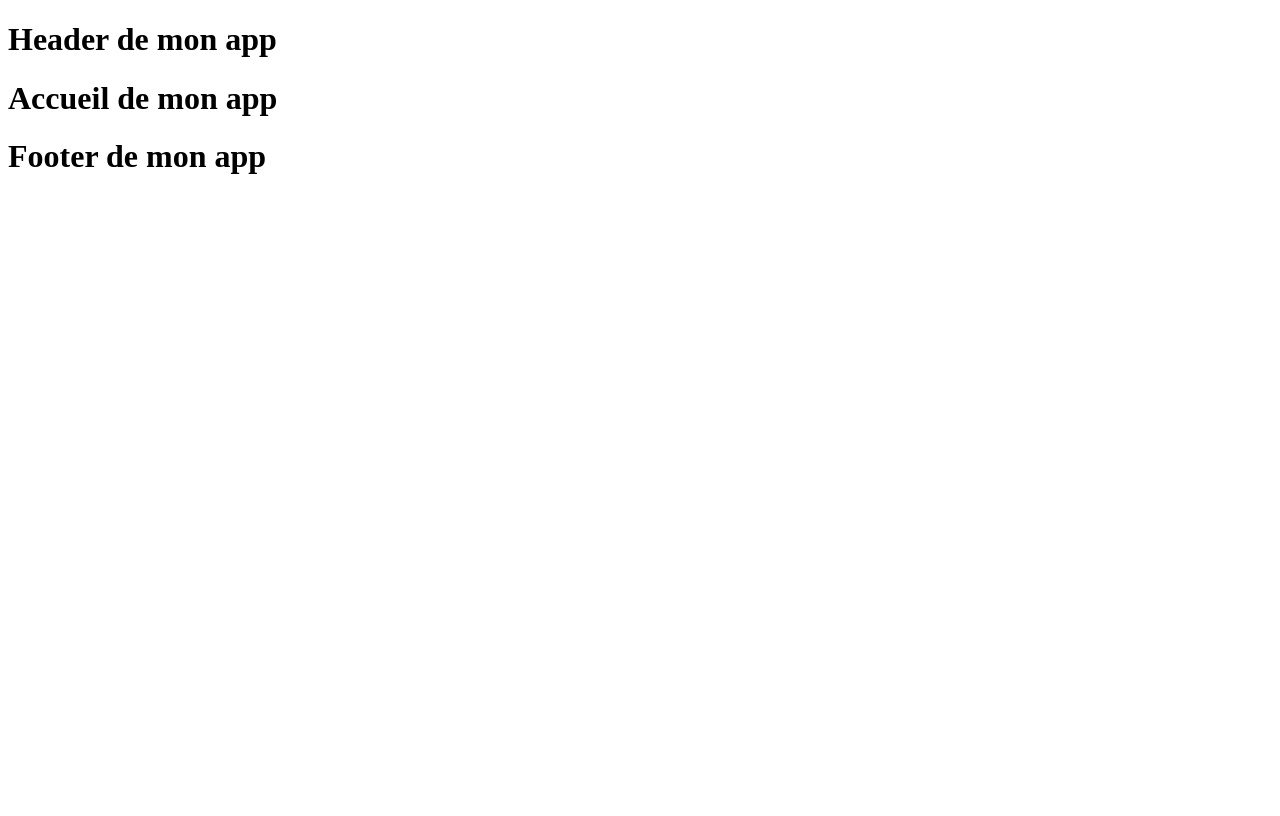
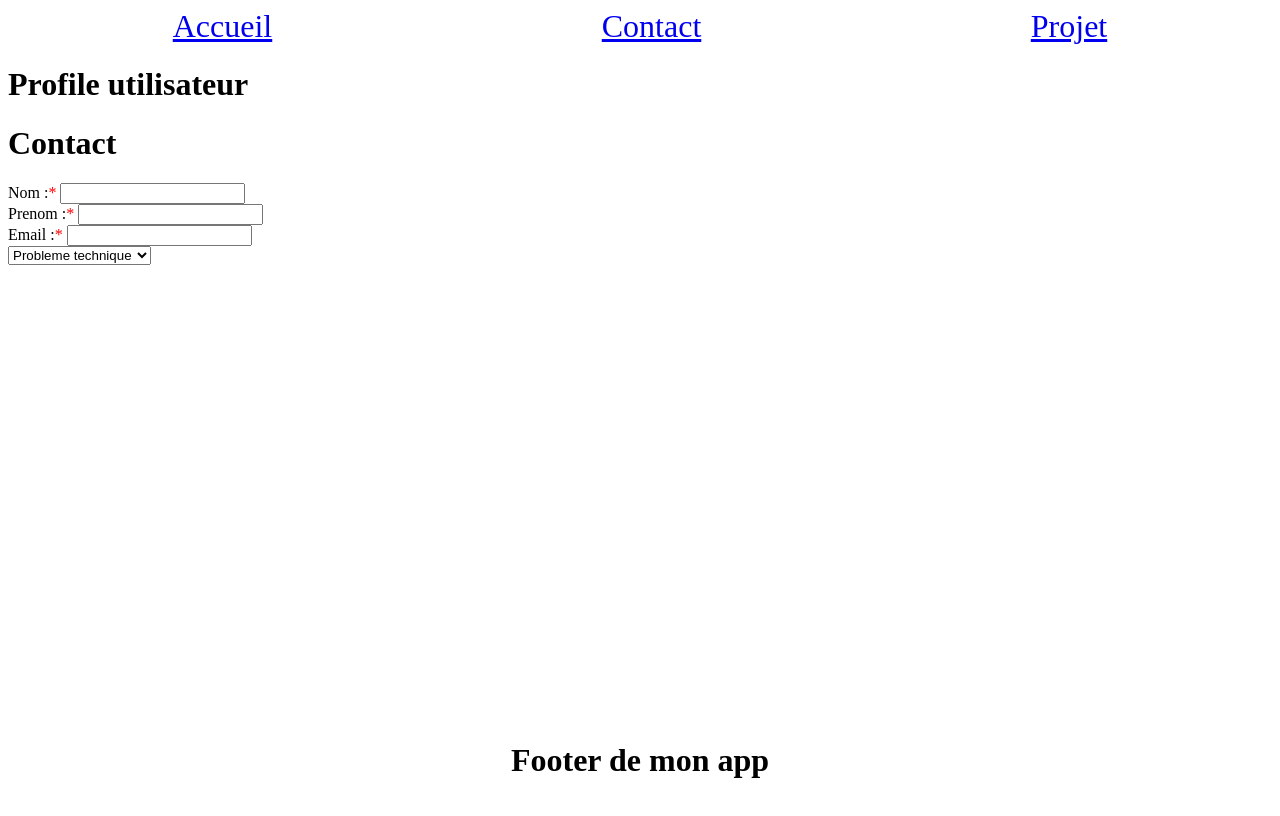
Before and after one commit to Charlesetiennev/1017examen2charlesetiennevillemure, a Vue app in the folder 1017examen2charlesetiennevillemure/: page /contact in a window 1280 px wide. Built offline with nearby package versions, Linux system fonts and the light colour scheme; the HTML template or start-up script is replaced by a standard one.

Commit message:
mon menu avec vue router

```diff
--- a/1017examen2charlesetiennevillemure/src/App.vue
+++ b/1017examen2charlesetiennevillemure/src/App.vue
@@ -3,6 +3,7 @@
     <Header></Header>
     <Accueil v-if="logged===false"></Accueil>
     <Profile v-if="logged===true"></Profile>
+    <router-view/>
     <Footer></Footer>
   </div>
 </template>
@@ -28,17 +29,21 @@ export default {
   computed: {
     valeurLogin(){
       return this.logged
-    }
+    },
   },
   created(){
-    this.logged = false;
-  }
+    this.logged = true;
+  },
+  mounted() {
+  console.info('App currentRoute:', this.$router.currentRoute)
+}
+
 }
 
 </script>
 
 <style>
 #app {
-
+  height: 100vh;
 }
 </style>
--- a/1017examen2charlesetiennevillemure/src/components/Footer.vue
+++ b/1017examen2charlesetiennevillemure/src/components/Footer.vue
@@ -6,3 +6,12 @@ export default {
     name:'Footer'
 }
 </script>
+<style scoped>
+h1{
+  position: fixed;
+  left: 0;
+  bottom: 0;
+  width: 100%;
+  text-align: center;
+}
+</style>
--- a/1017examen2charlesetiennevillemure/src/components/Header.vue
+++ b/1017examen2charlesetiennevillemure/src/components/Header.vue
@@ -1,8 +1,32 @@
 <template>
-    <h1>Header de mon app</h1>
+<div>
+    <li v-for="route in routes" v-bind:key="route.id">
+        <router-link  :to="{path:route.router}">{{route.name}}</router-link>
+    </li>
+</div>
 </template>
 <script>
 export default {
-    name:'Header'
+    name:'Header',
+             data: function () {
+    return {
+        routes: [
+            {id: 1, name: 'Accueil', router:'/'},
+            {id: 2, name: 'Contact', router:'/contact'},
+            {id: 3, name: 'Projet', router:'/projet'},
+        ]
+    }
+  },
 }
 </script>
+<style scoped>
+    div{
+        display: inline-flex;
+        width: 100%;
+        justify-content: space-around;
+    }
+    li{
+        list-style: none;
+        font-size: 4vh;
+    }
+</style>
--- a/1017examen2charlesetiennevillemure/src/router/index.js
+++ b/1017examen2charlesetiennevillemure/src/router/index.js
@@ -5,6 +5,21 @@ import VueRouter from 'vue-router'
 Vue.use(VueRouter)
 
 const routes = [
+  {
+    path: '/',
+    name:'Accueil'
+  }
+  ,
+  {
+    path: '/contact',
+    name: 'Contact',
+    component: () => import("../views/Contact.vue")
+  },
+  {
+    path: '/projet',
+    name: 'Projet',
+    component: ()=> import("../views/Projet.vue")
+  }
 ]
 
 const router = new VueRouter({
--- a/1017examen2charlesetiennevillemure/src/views/Contact.vue
+++ b/1017examen2charlesetiennevillemure/src/views/Contact.vue
@@ -9,7 +9,7 @@
         <label for="email">Email :<span class="rouge">* </span></label>
             <input id="email" type="email" required/><br>
         <select>
-            <option  v-for="sujet in sujets" :key = "sujet" v-bind:value="sujet.value">{{sujet.value}}</option>
+            <option  v-for="sujet in sujets" :key="sujet.id" v-bind:value="sujet.value">{{sujet.value}}</option>
         </select>
     </form>
     </div>
@@ -26,8 +26,17 @@ export default {
             {id: 3, value: 'Tout autre questions'},
         ]
     }
-  }
+  },
+
 }
+// const TRANSLATIONS={
+//     en:{
+//         firstName:'Firstname'
+//     },
+//     fr:{
+//         firstName:'Prenom'
+//     }
+// }
 </script>
 <style>
     .rouge{
--- a/1017examen2charlesetiennevillemure/src/views/Profile.vue
+++ b/1017examen2charlesetiennevillemure/src/views/Profile.vue
@@ -3,6 +3,7 @@
 </template>
 <script>
 export default {
-    name:'Profile'
+    name:'Profile',
+    routes: []
 }
 </script>
```
